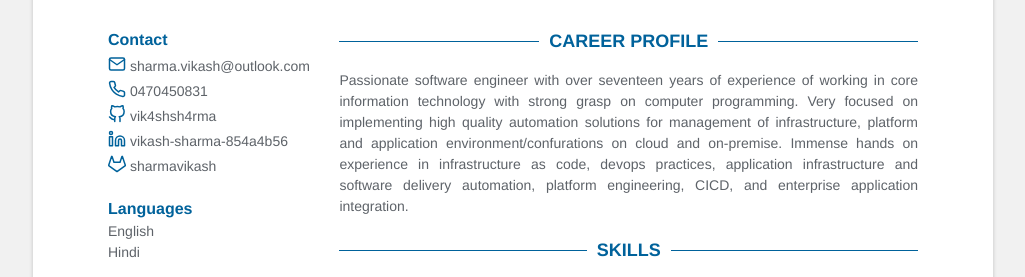
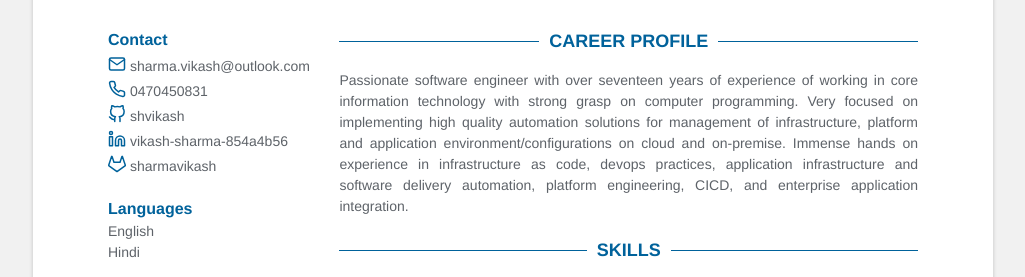
Before and after one commit to shvikash/shvikash.github.io, a Jekyll site: the page built from index.html, in a window 1280 px wide. Shown: the part 163-440 px from the top of the page, without its empty margins (127-1152 px from the left). Built offline with Jekyll 4.4.1, drawn with Linux system fonts in a browser that asks for light colours.

Commit message:
Update cv - 20220327

```diff
--- a/_config.yml
+++ b/_config.yml
@@ -1,6 +1,6 @@
 title: CV | Vikash Sharma
 description:  Digital Profile
-url: https://vik4shsh4rma.github.io/
+url: https://shvikash.github.io/
 baseurl: ''
 theme_skin: blue
 
--- a/_data/data.yml
+++ b/_data/data.yml
@@ -4,7 +4,7 @@
 # Sidebar
 contact:
   email: sharma.vikash@outlook.com
-  github: vik4shsh4rma
+  github: shvikash
   linkedin: vikash-sharma-854a4b56
   phone: 0470450831
   gitlab: sharmavikash
@@ -20,7 +20,7 @@
 
 # Profile
 profile: |
-  Passionate software engineer with over seventeen years of experience of working in core information technology with strong grasp on computer programming. Very focused on implementing high quality automation solutions for management of infrastructure, platform and application environment/confurations on cloud and on-premise.
+  Passionate software engineer with over seventeen years of experience of working in core information technology with strong grasp on computer programming. Very focused on implementing high quality automation solutions for management of infrastructure, platform and application environment/configurations on cloud and on-premise.
   Immense hands on experience in infrastructure as code, devops practices, application infrastructure and software delivery automation, platform engineering, CICD, and enterprise application integration.
 
 # Skills
```
